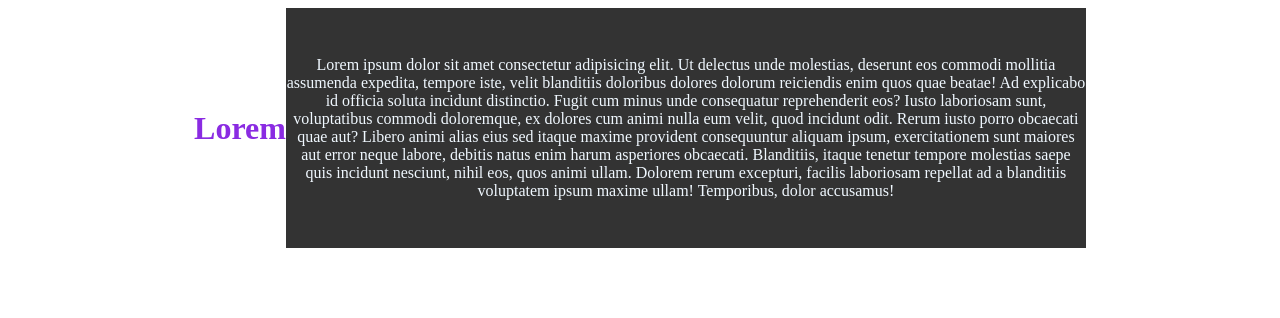
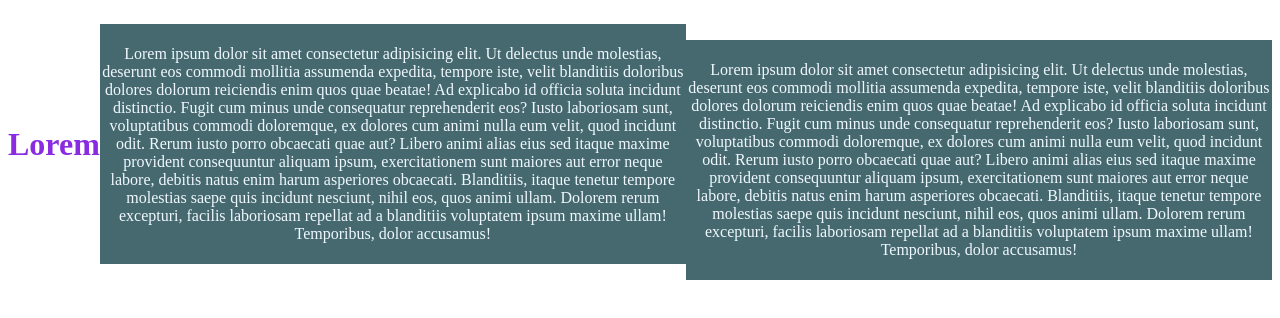
Before and after one commit to Hennamaria07/demo, a plain HTML site: page index.html in a window 1280 px wide. Drawn offline with Linux system fonts and the light colour scheme.

Commit message:
new div added

```diff
--- a/index.html
+++ b/index.html
@@ -8,7 +8,13 @@
 <body>
     <div style=" display: flex; justify-content: center;align-items: center;">
         <h1 style="color: blueviolet;">Lorem</h1>
-    <div style="width: 50rem; height: 15rem; background: #333; display: flex; justify-content: center;align-items: center;">
+    <div style="width: 50rem; height: 15rem; background: #46696f; display: flex; justify-content: center;align-items: center;">
+        <p style="text-align: center; color: aliceblue;">Lorem ipsum dolor sit amet consectetur adipisicing elit. Ut delectus unde molestias, deserunt eos commodi mollitia assumenda expedita, tempore iste, velit blanditiis doloribus dolores dolorum reiciendis enim quos quae beatae!
+        Ad explicabo id officia soluta incidunt distinctio. Fugit cum minus unde consequatur reprehenderit eos? Iusto laboriosam sunt, voluptatibus commodi doloremque, ex dolores cum animi nulla eum velit, quod incidunt odit.
+        Rerum iusto porro obcaecati quae aut? Libero animi alias eius sed itaque maxime provident consequuntur aliquam ipsum, exercitationem sunt maiores aut error neque labore, debitis natus enim harum asperiores obcaecati.
+        Blanditiis, itaque tenetur tempore molestias saepe quis incidunt nesciunt, nihil eos, quos animi ullam. Dolorem rerum excepturi, facilis laboriosam repellat ad a blanditiis voluptatem ipsum maxime ullam! Temporibus, dolor accusamus!</p>
+    </div>
+    <div style="width: 50rem; height: 15rem; background: #46696f; display: flex; justify-content: center;align-items: center; margin-top: 2rem;">
         <p style="text-align: center; color: aliceblue;">Lorem ipsum dolor sit amet consectetur adipisicing elit. Ut delectus unde molestias, deserunt eos commodi mollitia assumenda expedita, tempore iste, velit blanditiis doloribus dolores dolorum reiciendis enim quos quae beatae!
         Ad explicabo id officia soluta incidunt distinctio. Fugit cum minus unde consequatur reprehenderit eos? Iusto laboriosam sunt, voluptatibus commodi doloremque, ex dolores cum animi nulla eum velit, quod incidunt odit.
         Rerum iusto porro obcaecati quae aut? Libero animi alias eius sed itaque maxime provident consequuntur aliquam ipsum, exercitationem sunt maiores aut error neque labore, debitis natus enim harum asperiores obcaecati.
```
